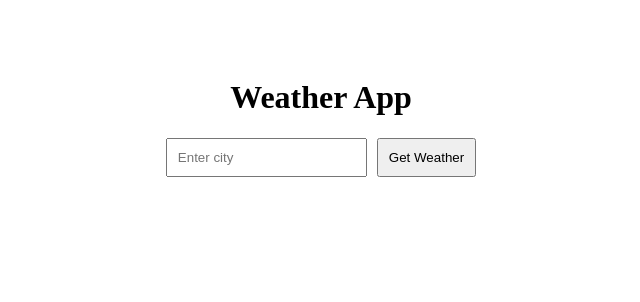
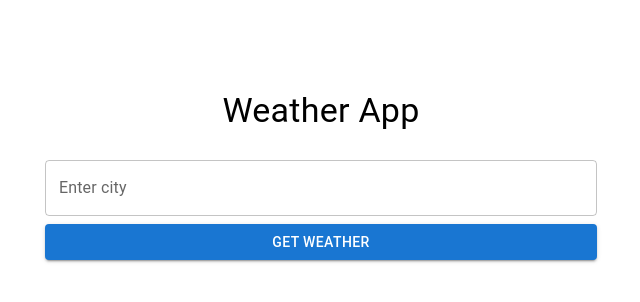
Before and after one commit to itsmesuniljacob/weather-app, a React (Create React App) app: page / in a window 1280 px wide. Shown: the top 302 px of the page, without its empty margins (319-959 px from the left). Built offline with nearby package versions, Linux system fonts and the light colour scheme.

Commit message:
Added material UI theme
- Added MUI design stds

```diff
--- a/package.json
+++ b/package.json
@@ -3,6 +3,9 @@
   "version": "0.1.0",
   "private": true,
   "dependencies": {
+    "@emotion/react": "^11.11.4",
+    "@emotion/styled": "^11.11.5",
+    "@mui/material": "^5.15.20",
     "@testing-library/jest-dom": "^5.17.0",
     "@testing-library/react": "^13.4.0",
     "@testing-library/user-event": "^13.5.0",
--- a/src/Weather.js
+++ b/src/Weather.js
@@ -2,13 +2,25 @@
 import React, { useState, useCallback } from 'react';
 import axios from 'axios';
 import debounce from 'lodash.debounce';
+import {
+  Container,
+  TextField,
+  Button,
+  Typography,
+  Card,
+  CardContent,
+  CircularProgress,
+  Alert,
+} from '@mui/material';
 
 const Weather = React.memo(() => {
   const [city, setCity] = useState('');
   const [weather, setWeather] = useState(null);
+  const [loading, setLoading] = useState(false);
   const [error, setError] = useState(null);
 
   const fetchWeather = async (cityName) => {
+    setLoading(true);
     try {
       const response = await axios.get(
         `http://api.weatherstack.com/current`, {
@@ -25,6 +37,8 @@ const Weather = React.memo(() => {
       console.error('API request failed:', err);
       setError('City not found');
       setWeather(null);
+    } finally {
+      setLoading(false);
     }
   };
 
@@ -51,31 +65,56 @@ const Weather = React.memo(() => {
   };
 
   return (
-    <div>
-      <h1>Weather App</h1>
+    <Container maxWidth="sm" style={{ marginTop: '2rem' }}>
+      <Typography variant="h4" gutterBottom>
+        Weather App
+      </Typography>
       <form onSubmit={handleSubmit}>
-        <input
-          type="text"
-          placeholder="Enter city"
+        <TextField
+          fullWidth
+          label="Enter city"
+          variant="outlined"
           value={city}
           onChange={handleChange}
+          margin="normal"
         />
-        <button type="submit">Get Weather</button>
+        <Button
+          type="submit"
+          variant="contained"
+          color="primary"
+          fullWidth
+          disabled={loading}
+        >
+          {loading ? <CircularProgress size={24} /> : 'Get Weather'}
+        </Button>
       </form>
-      {error && <p>{error}</p>}
+      {error && (
+        <Alert severity="error" style={{ marginTop: '1rem' }}>
+          {error}
+        </Alert>
+      )}
       {weather && weather.current && (
-        <div>
-          <h2>Weather in {city}</h2>
-          <p>Description: {weather.current.weather_descriptions[0]}</p>
-          <p>Temperature: {weather.current.temperature}°C</p>
-          <p>Humidity: {weather.current.humidity}%</p>
-          <p>Wind Speed: {weather.current.wind_speed} km/h</p>
-          <p>Observation Time: {weather.current.observation_time}</p>
-          <p>Is Day: {weather.current.is_day}</p>
-          <img src={weather.current.weather_icons[0]} alt="weather icon" />
-        </div>
+        <Card style={{ marginTop: '2rem' }}>
+          <CardContent>
+            <Typography variant="h5">
+              Weather in {weather.location.name}
+            </Typography>
+            <Typography>
+              Description: {weather.current.weather_descriptions[0]}
+            </Typography>
+            <Typography>
+              Temperature: {weather.current.temperature}°C
+            </Typography>
+            <Typography>
+              Humidity: {weather.current.humidity}%
+            </Typography>
+            <Typography>
+              Wind Speed: {weather.current.wind_speed} m/s
+            </Typography>
+          </CardContent>
+        </Card>
       )}
-    </div>
+    </Container>
   );
 });
 
```
Also changed, not shown: 2 other files (tests, documents, lock files or other folders).
